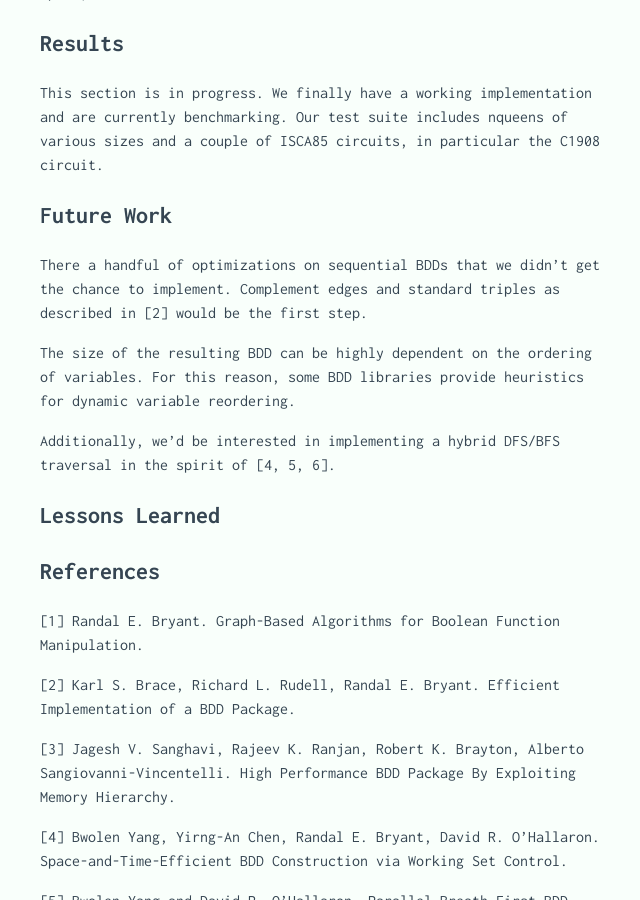
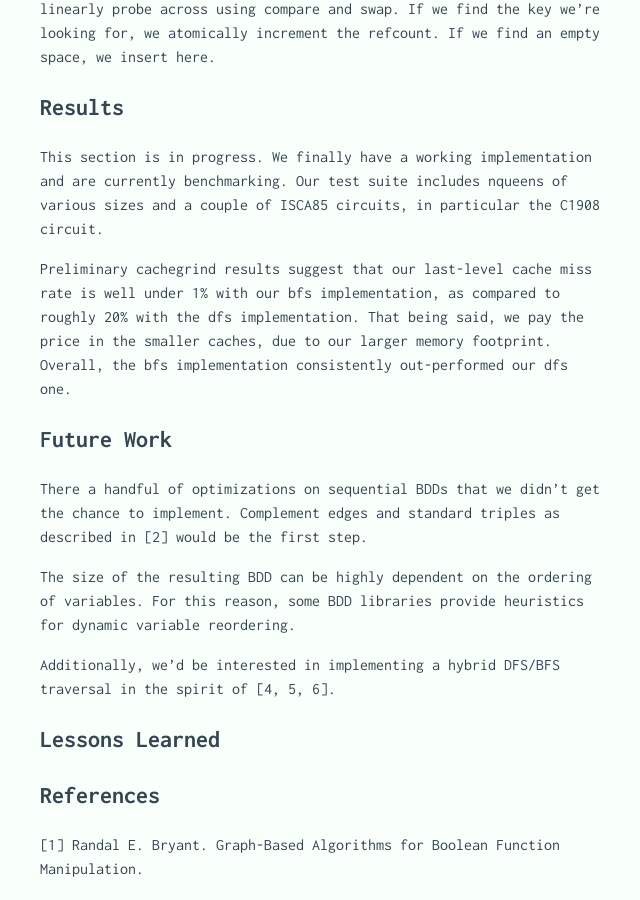
Before and after one commit to evanbergeron/lockfree-bdd, a Jekyll site: the page built from index.md, in a window 1280 px wide and 900 px high, scrolled down 5134 px. Shown: the whole window, without its empty margins (0-640 px from the left). Built offline with Jekyll 4.4.1, drawn with Linux system fonts in a browser that asks for light colours; some of the changed text lies outside the part shown.

Commit message:
Add preliminary cache miss data

```diff
--- a/index.md
+++ b/index.md
@@ -8,6 +8,8 @@ Evan Bergeron, Kevin Zheng
 ## Summary
 
 We implemented a parallel binary decision diagram library, focusing on spatial locality and cache coherence. The key data structure is a collection of lockfree hash tables that doubles as a memory allocator, garbage collector, and directed graph.
+
+Our preliminary tests suggest that our cache locality optimizations reduce last-level cache misses from roughly 20% to less than 1%.
 
 ## Background
 
@@ -174,6 +176,8 @@ These hash tables support essentially one operation: lookup_or_insert. This is a
 
 This section is in progress. We finally have a working implementation and are currently benchmarking. Our test suite includes nqueens of various sizes and a couple of ISCA85 circuits, in particular the C1908 circuit.
 
+Preliminary cachegrind results suggest that our last-level cache miss rate is well under 1% with our bfs implementation, as compared to roughly 20% with the dfs implementation. That being said, we pay the price in the smaller caches, due to our larger memory footprint. Overall, the bfs implementation consistently out-performed our dfs one.
+
 ## Future Work
 
 There a handful of optimizations on sequential BDDs that we didn't get the chance to implement. Complement edges and standard triples as described in [2] would be the first step.
```
